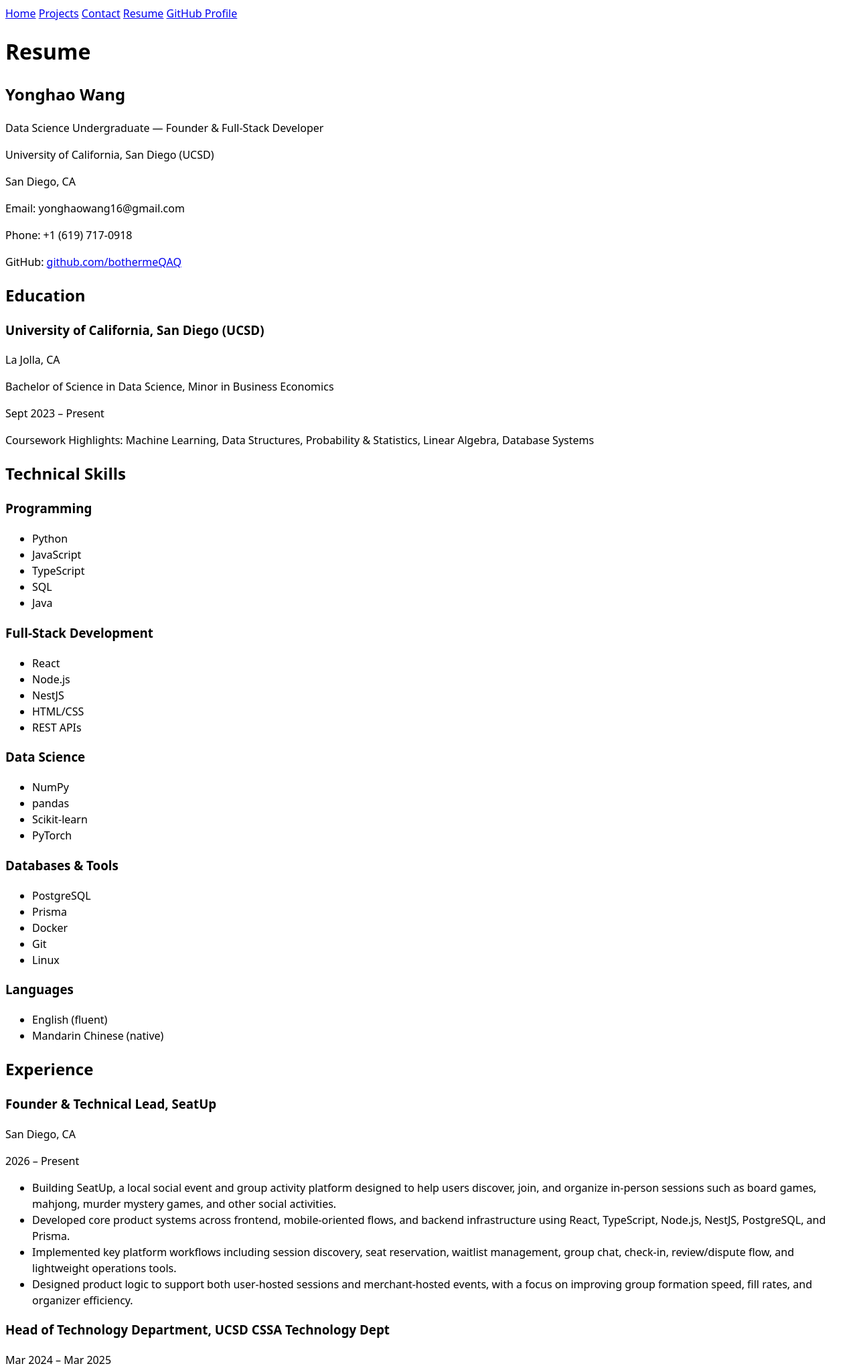
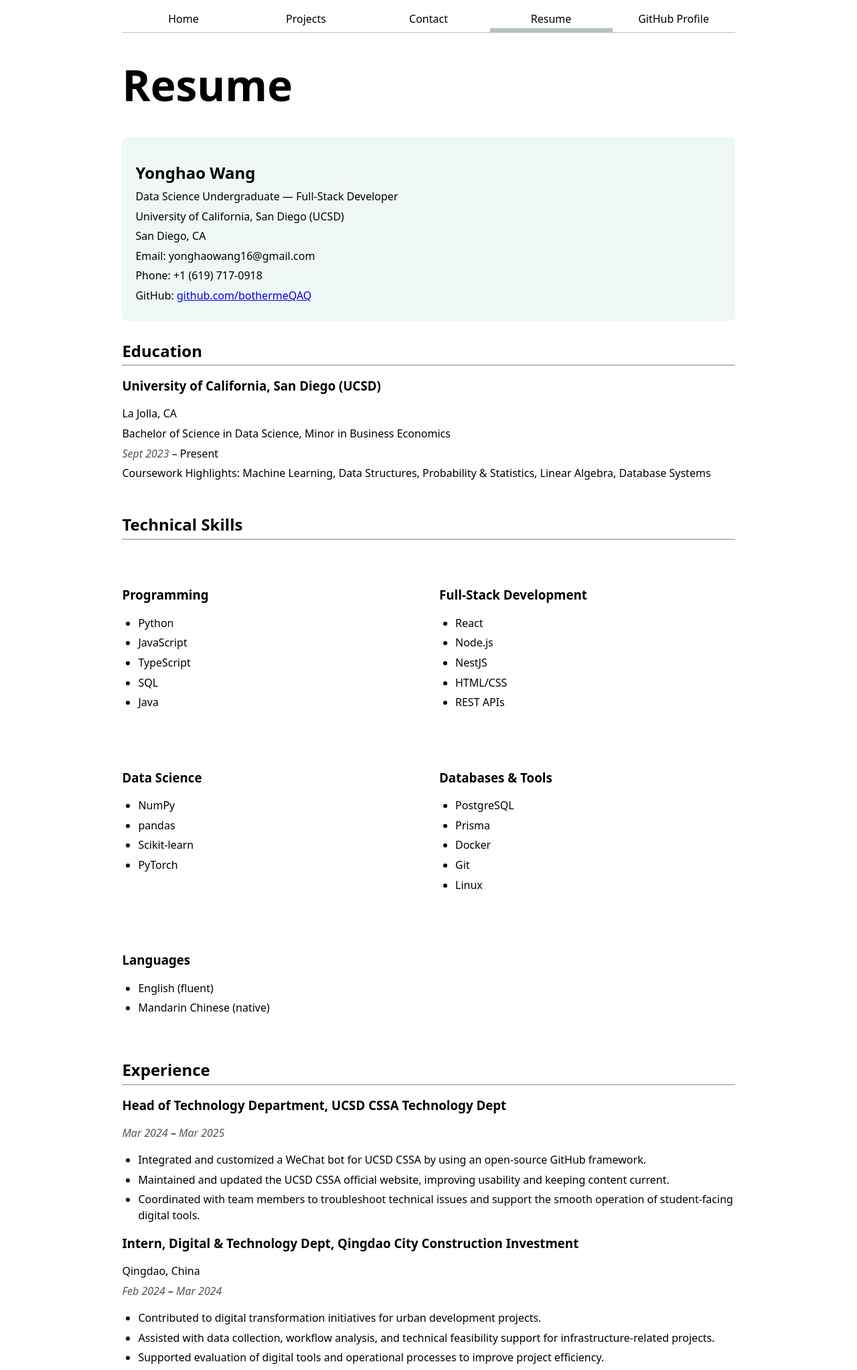
Before and after one commit to bothermeQAQ/DSC106_portfolio, a plain HTML site: page resume/index.html in a window 1280 px wide. Shown: the top 2045 px of the page at 67% size. Drawn offline with Linux system fonts and the light colour scheme.

Commit message:
Complete Lab 2 CSS styling

```diff
--- a/resume/index.html
+++ b/resume/index.html
@@ -3,7 +3,7 @@
 <head>
   <meta charset="UTF-8">
   <meta name="viewport" content="width=device-width, initial-scale=1.0">
-  <title>Resume</title>
+  <title>Resume - Yonghao Wang</title>
   <link rel="stylesheet" href="../style.css">
 </head>
 <body>
@@ -11,7 +11,7 @@
     <a href="../">Home</a>
     <a href="../projects/">Projects</a>
     <a href="../contact/">Contact</a>
-    <a href="./">Resume</a>
+    <a class="current" href="./">Resume</a>
     <a href="https://github.com/bothermeQAQ" target="_blank">GitHub Profile</a>
   </nav>
 
@@ -19,7 +19,7 @@
 
   <section>
     <h2>Yonghao Wang</h2>
-    <p>Data Science Undergraduate — Founder & Full-Stack Developer</p>
+    <p>Data Science Undergraduate — Full-Stack Developer</p>
     <p>University of California, San Diego (UCSD)</p>
     <p>San Diego, CA</p>
     <p>Email: yonghaowang16@gmail.com</p>
@@ -101,32 +101,6 @@
 
   <section>
     <h2>Experience</h2>
-
-    <article>
-      <h3>Founder &amp; Technical Lead, SeatUp</h3>
-      <p>San Diego, CA</p>
-      <p><time datetime="2026">2026</time> – Present</p>
-      <ul>
-        <li>
-          Building SeatUp, a local social event and group activity platform designed to help users
-          discover, join, and organize in-person sessions such as board games, mahjong, murder
-          mystery games, and other social activities.
-        </li>
-        <li>
-          Developed core product systems across frontend, mobile-oriented flows, and backend
-          infrastructure using React, TypeScript, Node.js, NestJS, PostgreSQL, and Prisma.
-        </li>
-        <li>
-          Implemented key platform workflows including session discovery, seat reservation,
-          waitlist management, group chat, check-in, review/dispute flow, and lightweight
-          operations tools.
-        </li>
-        <li>
-          Designed product logic to support both user-hosted sessions and merchant-hosted events,
-          with a focus on improving group formation speed, fill rates, and organizer efficiency.
-        </li>
-      </ul>
-    </article>
 
     <article>
       <h3>Head of Technology Department, UCSD CSSA Technology Dept</h3>
--- a/style.css
+++ b/style.css
@@ -1,5 +1,8 @@
 body {
   font: 100%/1.5 system-ui;
+  max-width: 100ch;
+  margin-inline: auto;
+  padding-inline: 1em;
 }
 
 img {
@@ -7,3 +10,153 @@ img {
   max-width: 100%;
   height: auto;
 }
+
+html {
+  --color-accent: oklch(65% 50% 0);
+  accent-color: var(--color-accent);
+}
+
+nav {
+  display: flex;
+  margin-bottom: 1em;
+  border-bottom: 1px solid oklch(80% 3% 200);
+}
+
+nav a {
+  flex: 1;
+  text-decoration: none;
+  color: inherit;
+  text-align: center;
+  padding: 0.5em;
+}
+
+nav a.current {
+  border-bottom: 0.4em solid oklch(80% 3% 200);
+  padding-bottom: 0.1em;
+}
+
+nav a:hover {
+  border-bottom: 0.4em solid var(--color-accent);
+  padding-bottom: 0.1em;
+}
+
+input,
+textarea,
+button {
+  font: inherit;
+}
+
+form {
+  display: grid;
+  grid-template-columns: auto 1fr;
+  gap: 1em;
+}
+
+label {
+  display: grid;
+  grid-template-columns: subgrid;
+  grid-column: 1 / -1;
+}
+
+button {
+  grid-column: 1 / -1;
+}
+
+input,
+textarea,
+button {
+  width: 100%;
+  box-sizing: border-box;
+}
+
+.projects {
+  display: grid;
+  grid-template-columns: repeat(auto-fill, minmax(15em, 1fr));
+  gap: 1em;
+}
+
+.projects article {
+  display: grid;
+  grid-template-rows: subgrid;
+  grid-row: span 3;
+}
+
+.projects article h2 {
+  margin: 0;
+}
+
+h1,
+h2,
+h3,
+h4,
+h5,
+h6 {
+  line-height: 1.1;
+  text-wrap: balance;
+}
+
+h1 {
+  font-size: 400%;
+}
+
+/* Step 5: Style your CV */
+
+.resume,
+body:has(title) {
+}
+
+section {
+  margin-block: 2em;
+}
+
+section h2 {
+  border-bottom: 2px solid oklch(80% 3% 200);
+  padding-bottom: 0.3em;
+  margin-bottom: 0.75em;
+}
+
+section article {
+  margin-block: 1.25em;
+}
+
+section p {
+  margin: 0.35em 0;
+}
+
+ul {
+  padding-left: 1.5em;
+}
+
+li + li {
+  margin-top: 0.35em;
+}
+
+time {
+  font-style: italic;
+  color: oklch(45% 3% 200);
+}
+
+.resume-header,
+section:first-of-type {
+  background-color: oklch(97% 2% 200);
+  padding: 1.25em;
+  border-radius: 0.5em;
+}
+
+section:first-of-type h2 {
+  border-bottom: none;
+  padding-bottom: 0;
+  margin-bottom: 0.4em;
+}
+
+@media (min-width: 700px) {
+  section:nth-of-type(3) {
+    display: grid;
+    grid-template-columns: repeat(2, 1fr);
+    gap: 1em 2em;
+  }
+
+  section:nth-of-type(3) > h2 {
+    grid-column: 1 / -1;
+  }
+}
```
Also changed, not shown: contact/index.html (+4 -4 lines), index.html (+1 -1 lines), projects/index.html (+21 -9 lines).
